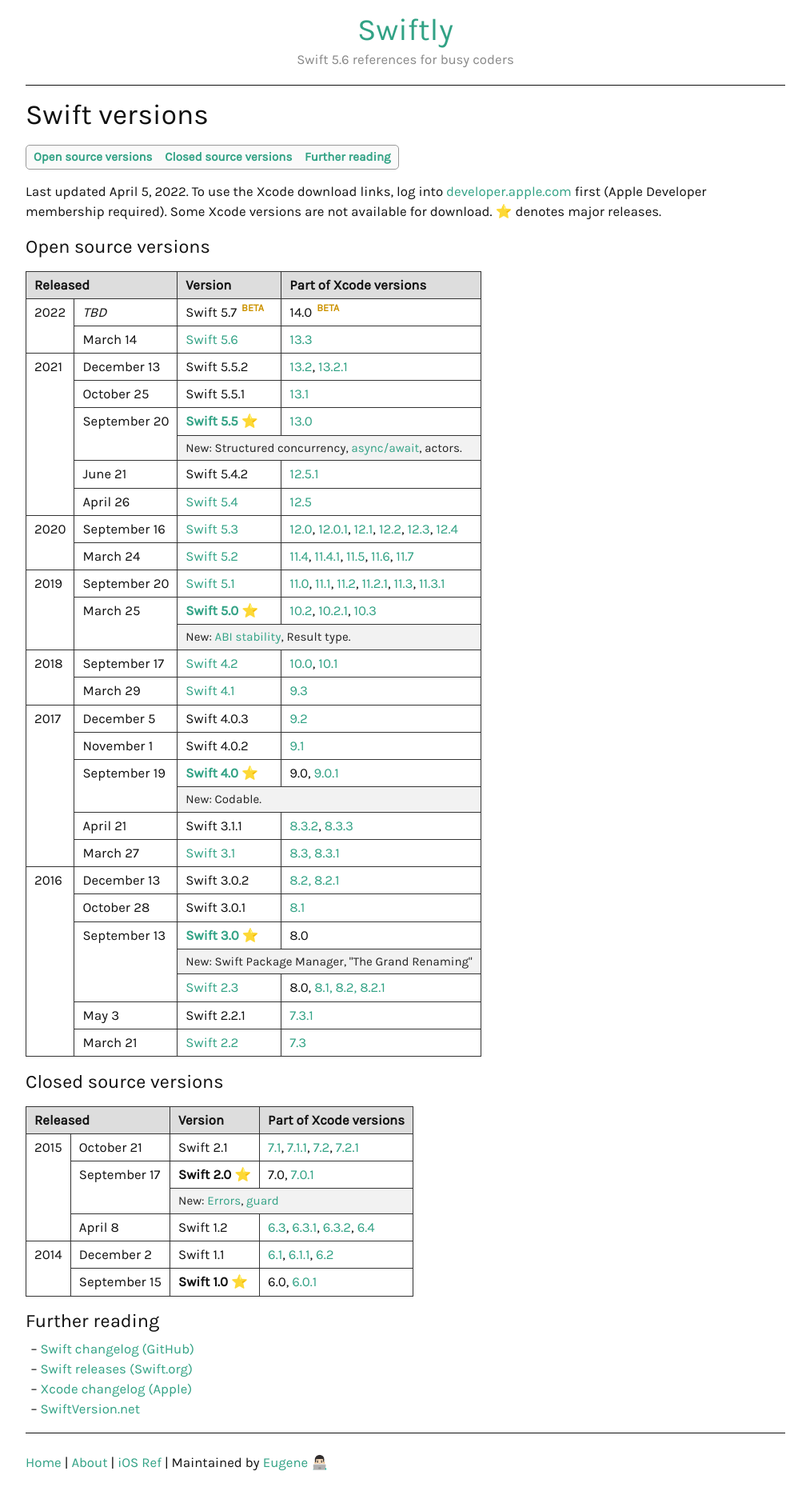
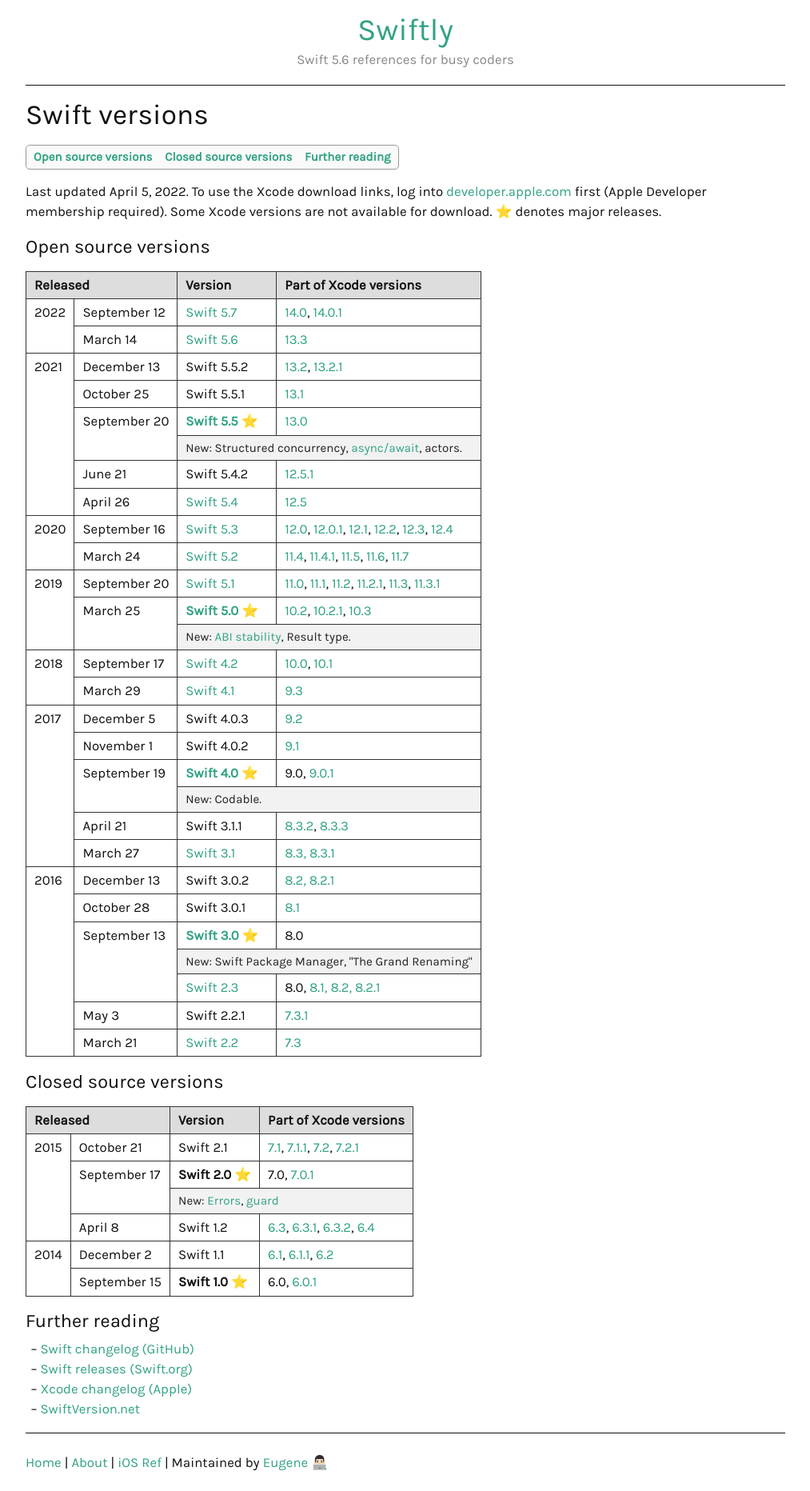
Before and after one commit to ebelinski/swiftly, a Jekyll site: the page built from _guides/swift-versions.md, in a window 1280 px wide. Shown: the whole page at 80% size, without its empty margins (133-1146 px from the left). Built offline with Jekyll 4.4.1, drawn with Linux system fonts in a browser that asks for light colours.

Commit message:
Updated for Swift 5.7 release.

```diff
--- a/_guides/swift-versions.md
+++ b/_guides/swift-versions.md
@@ -24,12 +24,13 @@ Last updated April 5, 2022. To use the Xcode download links, log into [developer
   </tr>
   <tr>
     <td rowspan="2">2022</td>
-    <td><i>TBD</i></td>
+    <td>September 12</td>
     <td class="nowrap">
-      Swift 5.7 <sup class="beta">BETA</sup>
+      <a href="https://www.swift.org/blog/swift-5.7-released/">Swift 5.7</a>
     </td>
     <td>
-      14.0 <sup class="beta">BETA</sup>
+      <a href="https://developer.apple.com/services-account/download?path=/Developer_Tools/Xcode_14/Xcode_14.xip">14.0</a>,
+      <a href="https://developer.apple.com/services-account/download?path=/Developer_Tools/Xcode_14.0.1/Xcode_14.0.1.xip">14.0.1</a>
     </td>
   </tr>
   <tr>
```
